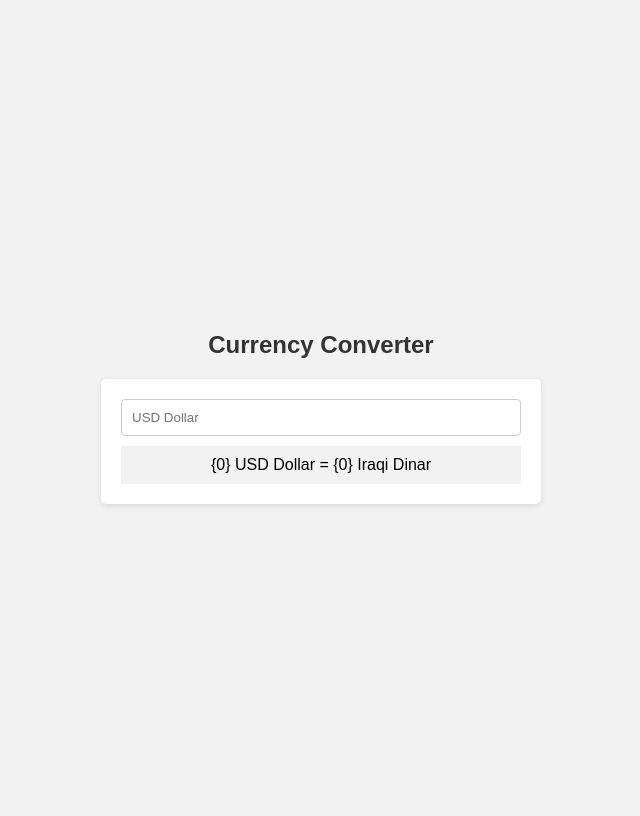
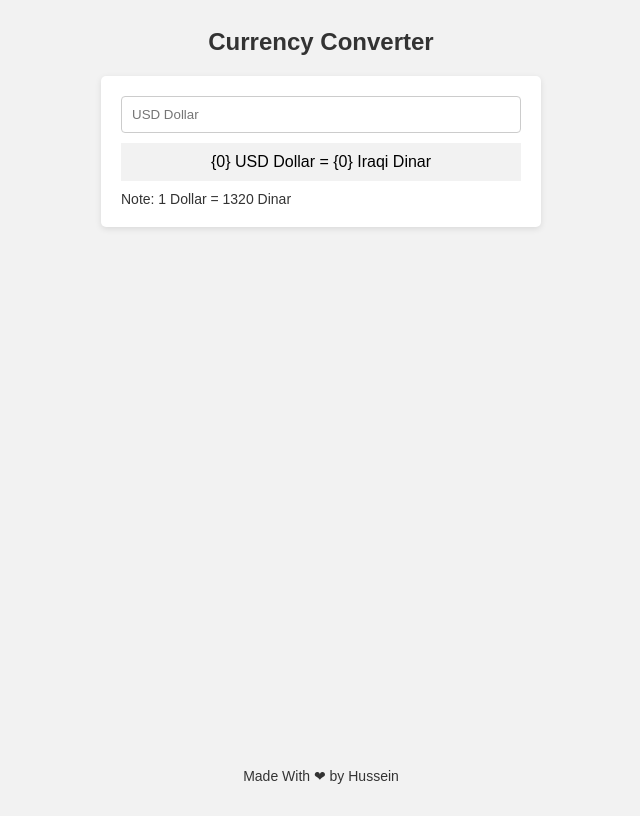
Before and after one commit to HussenMohamed/Currency_convert, a plain HTML site: page index.html in a window 1280 px wide. Shown: the whole page, without its empty margins (319-959 px from the left). Drawn offline with Linux system fonts and the light colour scheme.

Commit message:
added the note of the current price

```diff
--- a/index.html
+++ b/index.html
@@ -14,7 +14,11 @@
     <form action="">
         <input type="number" name="dollar" placeholder="USD Dollar" />
         <div class="result">{<span id="dollar">0</span>} USD Dollar = {<span id="dinar">0</span>} Iraqi Dinar</div>
+        <p>Note: 1 Dollar = 1320 Dinar</p>
     </form>
     <script type="text/javascript" src="main.js"></script>
+    <footer>
+        Made With &#10084; by Hussein
+    </footer>
 </body>
 </html>
--- a/style.css
+++ b/style.css
@@ -5,7 +5,7 @@ body {
   justify-content: center;
   align-items: center;
   flex-direction: column;
-  height: 100vh;
+  height: 97vh;
   background-color: #f2f2f2;
   font-family: Arial, sans-serif;
 }
@@ -40,9 +40,22 @@ input {
   padding: 10px;
   background-color: #f2f2f2;
   text-align: center;
+  overflow:hidden;
 }
 
 .result:hover {
   background-color: #e6e6e6;
   transition: background-color 0.3s ease;
 }
+p{
+    color: #333;
+    margin:10px 0 0 0 ;
+    font-size: 14px;
+}
+footer{
+    color: #333;
+    margin:0 ;
+    font-size: 14px;
+    flex-direction: column;
+    margin-top: auto;
+}
```
